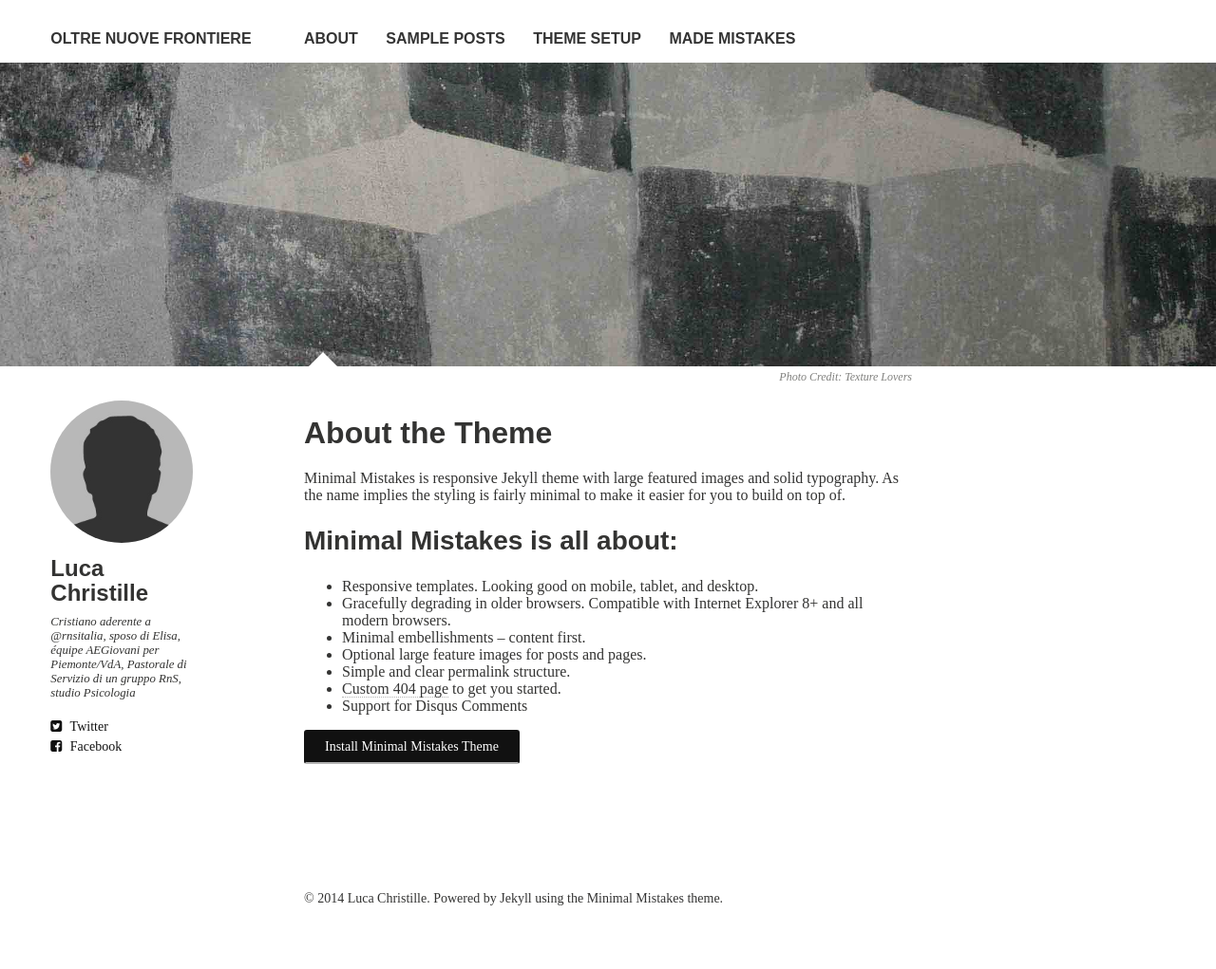
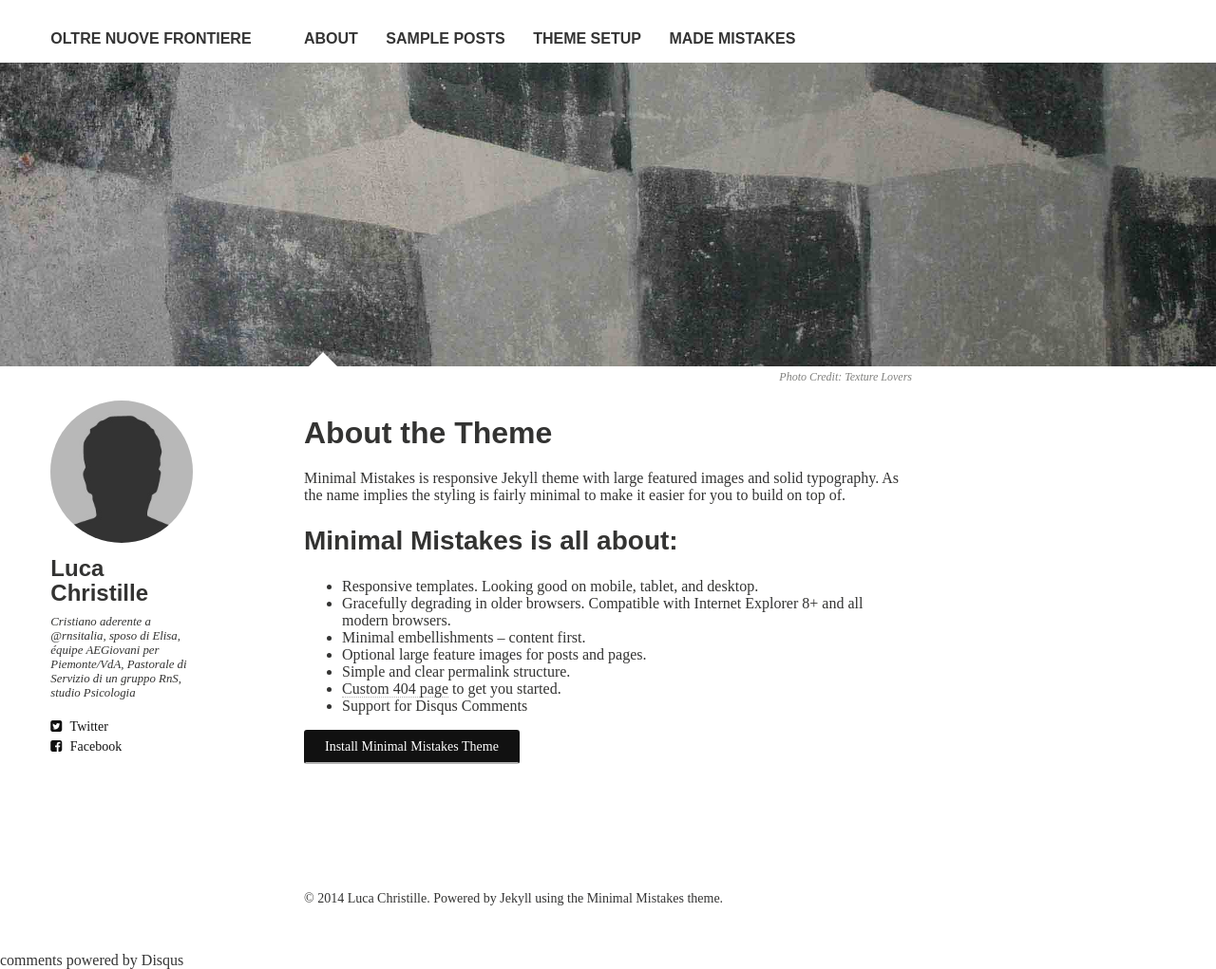
Before and after one commit to lucachristille/blog, a Jekyll site: the page built from about/index.md, in a window 1280 px wide. Shown: the whole page at 95% size. Built offline with Jekyll 4.4.1, drawn with Linux system fonts in a browser that asks for light colours; nearby versions of some CDN libraries; some web fonts are replaced; comment, search, counter and statistics services are not loaded; some of the changed lines change nothing that is shown.

Commit message:
Enabling Disqus Comments

```diff
--- a/_config.yml
+++ b/_config.yml
@@ -30,7 +30,7 @@
   avatar: bio-photo.jpg
   bio: "Cristiano aderente a @rnsitalia, sposo di Elisa, équipe AEGiovani per Piemonte/VdA, Pastorale di Servizio di un gruppo RnS, studio Psicologia"
   email:
-  disqus-shortname:
+  disqus-shortname: lucachristille
   twitter: lucachristille
   facebook: felimblack
 
```
